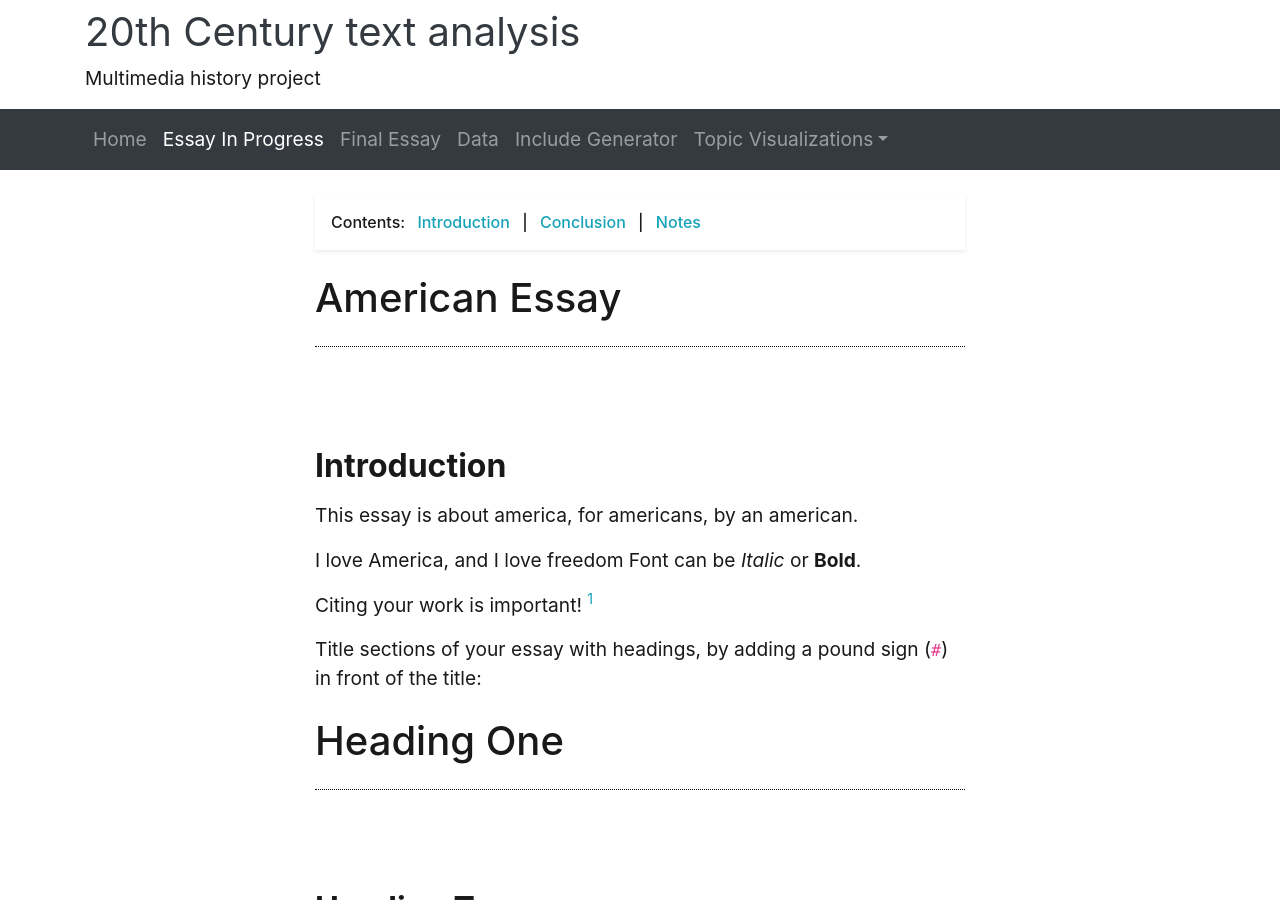
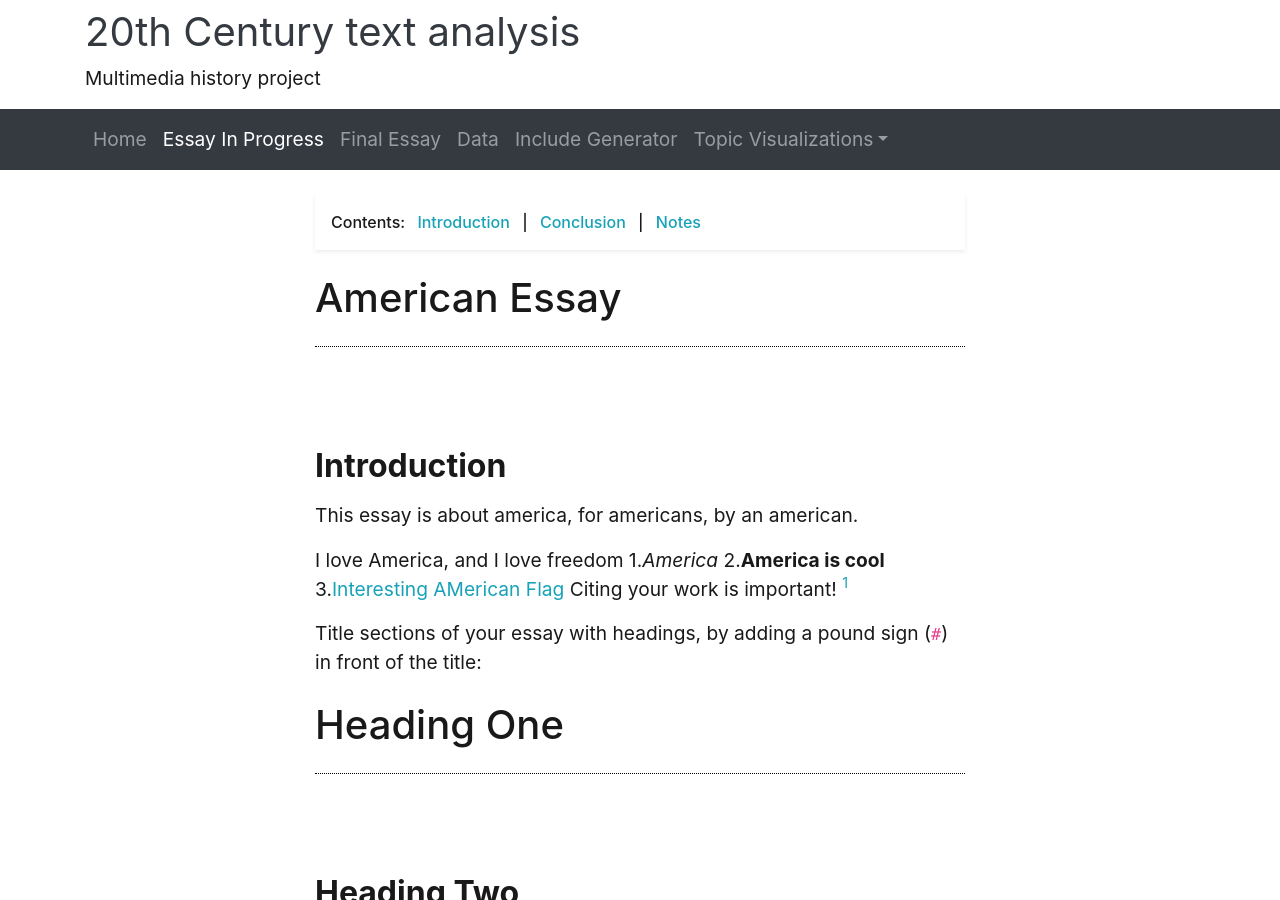
Before and after one commit to Dewi2266/American-Workers-Rights-History, a Jekyll site: the page built from pages/essay-01.md, in a window 1280 px wide and 900 px high. Built offline with Jekyll 4.4.1, drawn with Linux system fonts in a browser that asks for light colours; nearby versions of some CDN libraries; library files that are not in the unit come from our copies.

Commit message:
Update essay-01.md

```diff
--- a/pages/essay-01.md
+++ b/pages/essay-01.md
@@ -13,8 +13,9 @@ permalink: /essay-01.html
 This essay is about america, for americans, by an american.
 
 I love America, and I love freedom
-Font can be *Italic* or **Bold**.
-
+1.*America*
+2.**America is cool**
+3.[Interesting AMerican Flag](https://www.google.com/search?q=american+flag&rlz=1C1CHBF_enUS944US944&sxsrf=APq-WBsEjYo8FSCMnZ4szEYRmKVxS4kCSg:1646181388353&source=lnms&tbm=isch&sa=X&ved=2ahUKEwjDuo3Hl6b2AhWtIEQIHfYACS0Q_AUoAXoECAEQAw&biw=1920&bih=969&dpr=1#imgrc=DJNX2YdKNYDogM)
 Citing your work is important! [^1]
 
 Title sections of your essay with headings, by adding a pound sign (`#`) in front of the title:
```
